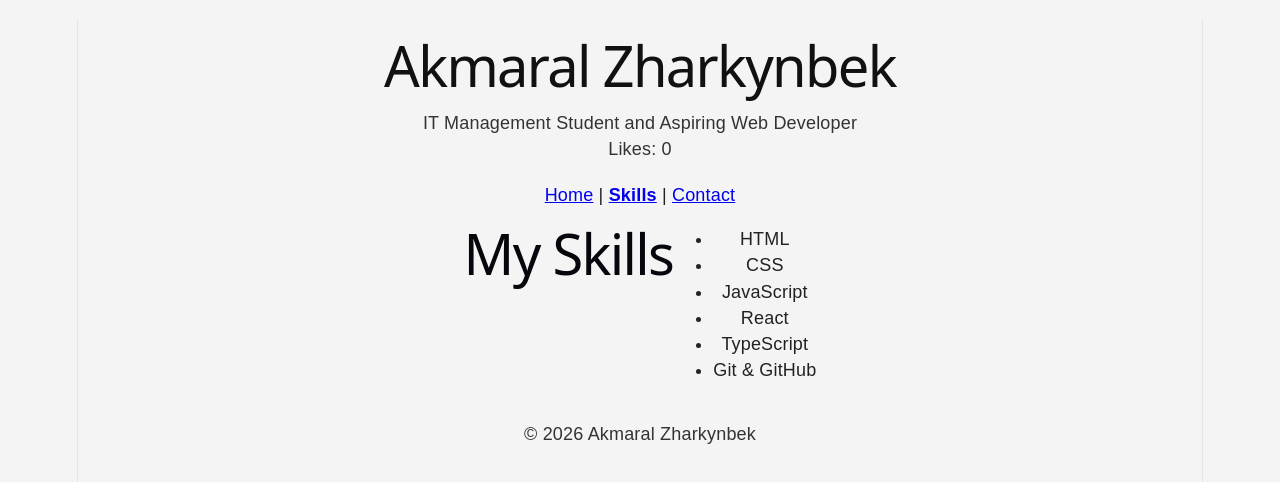
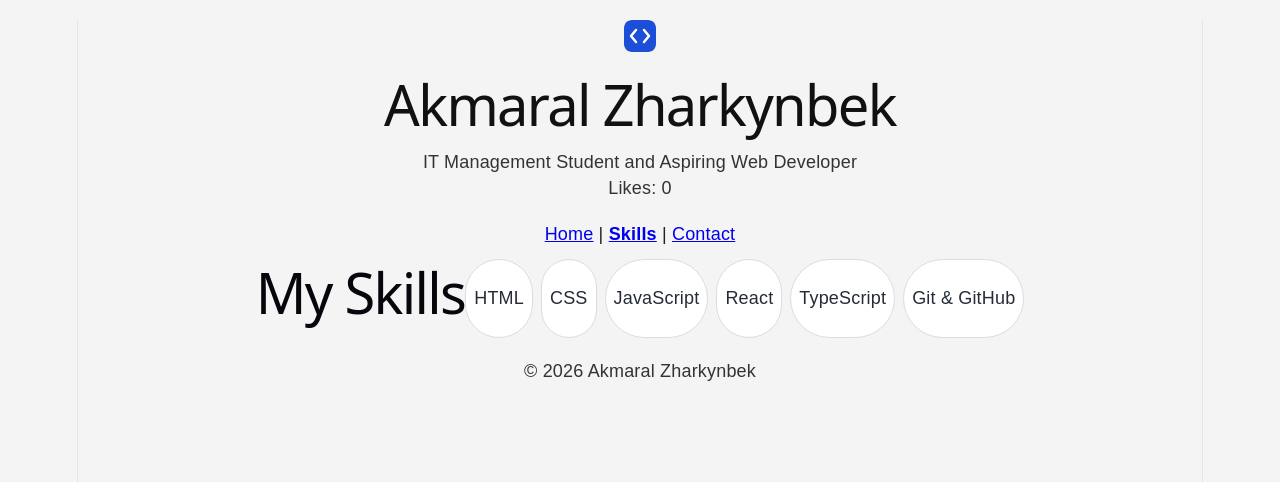
Before and after one commit to zharkynbeka328-wq/iwamad-practice, a React (Vite) app: page /skills in a window 1280 px wide. Shown: the top 482 px of the page. Built offline with nearby package versions, Linux system fonts and the light colour scheme.

Commit message:
Week 05 - Design system and handoff

```diff
--- a/src/components/Header.tsx
+++ b/src/components/Header.tsx
@@ -1,20 +1,28 @@
-import { useLikes } from '../context/LikesContext'
+import { useLikes } from "../context/LikesContext";
+import logo from "../assets/logo.svg";
 
 type HeaderProps = {
-  title: string
-  subtitle: string
+  title: string;
+  subtitle: string;
+};
+
+function Header({ title, subtitle }: HeaderProps) {
+  const { likes } = useLikes();
+
+  return (
+    <header className="site-header">
+      <div className="header-brand">
+        <img className="header-logo" src={logo} alt="Logo" />
+
+        <div className="header-text">
+          <h1>{title}</h1>
+          <p>{subtitle}</p>
+        </div>
+      </div>
+
+      <p className="header-likes">Likes: {likes}</p>
+    </header>
+  );
 }
 
-function Header({ title, subtitle }: HeaderProps) {
-      const { likes } = useLikes()
-
-  return (
-    <header>
-      <h1>{title}</h1>
-      <p>{subtitle}</p>
-      <p>Likes: {likes}</p>
-    </header>
-  )
-}
-
-export default Header
+export default Header;
--- a/src/components/LikeButton.tsx
+++ b/src/components/LikeButton.tsx
@@ -1,12 +1,13 @@
 import { useLikes } from "../context/LikesContext";
+import Button from "./ui/Button";
 
 function LikeButton() {
   const { likes, addLike } = useLikes();
 
   return (
-    <button id="likeButton" type="button" onClick={addLike}>
+    <Button id="likeButton" type="button" onClick={addLike}>
       ♡ Like ({likes})
-    </button>
+    </Button>
   );
 }
 
--- a/src/components/ProfileCard.tsx
+++ b/src/components/ProfileCard.tsx
@@ -1,27 +1,25 @@
-import photo from '../photo.jpg'
-import LikeButton from './LikeButton'
+
+import photo from "../photo.jpg";
+import LikeButton from "./LikeButton";
+import Card from "./ui/Card";
 
 type Link = {
-  label: string
-  url: string
-}
+  label: string;
+  url: string;
+};
 
 type ProfileCardProps = {
-  name: string
-  description: string
-  links: Link[]
-}
+  name: string;
+  description: string;
+  links: Link[];
+};
 
 function LinkItem({ label, url }: Link) {
   return (
-    <a
-      href={url}
-      target="_blank"
-      rel="noreferrer"
-    >
+    <a href={url} target="_blank" rel="noreferrer">
       {label}
     </a>
-  )
+  );
 }
 
 function ProfileCard({
@@ -29,14 +27,10 @@ function ProfileCard({
   description,
   links,
 }: ProfileCardProps) {
-
   return (
-    <section className="card">
+    <Card className="card">
       <div className="profile-content">
-        <img
-          src={photo}
-          alt={`Photo of ${name}`}
-        />
+        <img src={photo} alt={`Photo of ${name}`} />
 
         <div>
           <h2>{name}</h2>
@@ -58,9 +52,9 @@ function ProfileCard({
         )}
       </div>
 
-   <LikeButton />
-    </section>
-  )
+      <LikeButton />
+    </Card>
+  );
 }
 
-export default ProfileCard
+export default ProfileCard;
--- /dev/null
+++ b/src/components/ui/Button.tsx
@@ -0,0 +1,23 @@
+
+import type { ButtonHTMLAttributes, ReactNode } from "react";
+
+type ButtonProps = ButtonHTMLAttributes<HTMLButtonElement> & {
+  variant?: "primary" | "secondary";
+  children: ReactNode;
+};
+
+export default function Button({
+  variant = "primary",
+  children,
+  className = "",
+  ...props
+}: ButtonProps) {
+  return (
+    <button
+      className={`ui-button ui-button--${variant} ${className}`}
+      {...props}
+    >
+      {children}
+    </button>
+  );
+}
--- /dev/null
+++ b/src/components/ui/Card.tsx
@@ -0,0 +1,18 @@
+
+import type { HTMLAttributes, ReactNode } from "react";
+
+type CardProps = HTMLAttributes<HTMLDivElement> & {
+  children: ReactNode;
+};
+
+export default function Card({
+  children,
+  className = "",
+  ...props
+}: CardProps) {
+  return (
+    <div className={`ui-card ${className}`} {...props}>
+      {children}
+    </div>
+  );
+}
--- /dev/null
+++ b/src/components/ui/Tag.tsx
@@ -0,0 +1,18 @@
+
+import type { HTMLAttributes, ReactNode } from "react";
+
+type TagProps = HTMLAttributes<HTMLSpanElement> & {
+  children: ReactNode;
+};
+
+export default function Tag({
+  children,
+  className = "",
+  ...props
+}: TagProps) {
+  return (
+    <span className={`ui-tag ${className}`} {...props}>
+      {children}
+    </span>
+  );
+}
--- a/src/main.tsx
+++ b/src/main.tsx
@@ -4,6 +4,8 @@ import { createRoot } from "react-dom/client";
 import { BrowserRouter } from "react-router";
 import { LikesProvider } from "./context/LikesContext";
 import "./index.css";
+import "./styles/tokens.css";
+import "./styles/components.css";
 import App from "./App.tsx";
 
 createRoot(document.getElementById("root")!).render(
--- a/src/pages/Skills.tsx
+++ b/src/pages/Skills.tsx
@@ -1,16 +1,24 @@
+import Tag from "../components/ui/Tag";
+
 function Skills() {
+  const skills = [
+    "HTML",
+    "CSS",
+    "JavaScript",
+    "React",
+    "TypeScript",
+    "Git & GitHub",
+  ];
+
   return (
     <main>
       <h1>My Skills</h1>
 
-      <ul>
-        <li>HTML</li>
-        <li>CSS</li>
-        <li>JavaScript</li>
-        <li>React</li>
-        <li>TypeScript</li>
-        <li>Git & GitHub</li>
-      </ul>
+      <div className="skills-list">
+        {skills.map((skill) => (
+          <Tag key={skill}>{skill}</Tag>
+        ))}
+      </div>
     </main>
   );
 }
--- /dev/null
+++ b/src/styles/components.css
@@ -0,0 +1,51 @@
+
+.ui-button {
+  font: inherit;
+  border: 1px solid var(--color-primary);
+  border-radius: 8px;
+  padding: var(--spacing-small) var(--spacing-medium);
+  cursor: pointer;
+}
+
+.ui-button--primary {
+  background: var(--color-primary);
+  color: var(--color-surface);
+}
+
+.ui-button--secondary {
+  background: var(--color-surface);
+  color: var(--color-primary);
+}
+
+.ui-button:focus-visible {
+  outline: 3px solid var(--color-focus);
+  outline-offset: 3px;
+}
+
+.ui-card {
+  display: flex;
+  flex-direction: column;
+  gap: var(--spacing-medium);
+  padding: var(--spacing-large);
+  border: 1px solid var(--color-border);
+  border-radius: 8px;
+  background: var(--color-surface);
+}
+
+.ui-tag {
+  display: inline-flex;
+  align-items: center;
+  border: 1px solid var(--color-border);
+  border-radius: 999px;
+  padding: 4px 8px;
+  background: var(--color-surface);
+  color: var(--color-text);
+  font: inherit;
+}
+
+.skills-list {
+  display: flex;
+  flex-wrap: wrap;
+  gap: var(--spacing-small);
+  margin-top: var(--spacing-medium);
+}
--- /dev/null
+++ b/src/styles/tokens.css
@@ -0,0 +1,12 @@
+:root {
+  --color-primary: #2450D8;
+  --color-surface: #FFFFFF;
+  --color-background: #F5F5F5;
+  --color-text: #252B38;
+  --color-text-muted: #6B7280;
+  --color-border: #D9DCE2;
+  --color-focus: #2450D8;
+  --spacing-small: 8px;
+  --spacing-medium: 12px;
+  --spacing-large: 16px;
+}
```
Also changed, not shown: design/HANDOFF.md (added, +48 -0 lines), src/assets/logo.svg (added), 5 other files (tests, documents, lock files or other folders).
